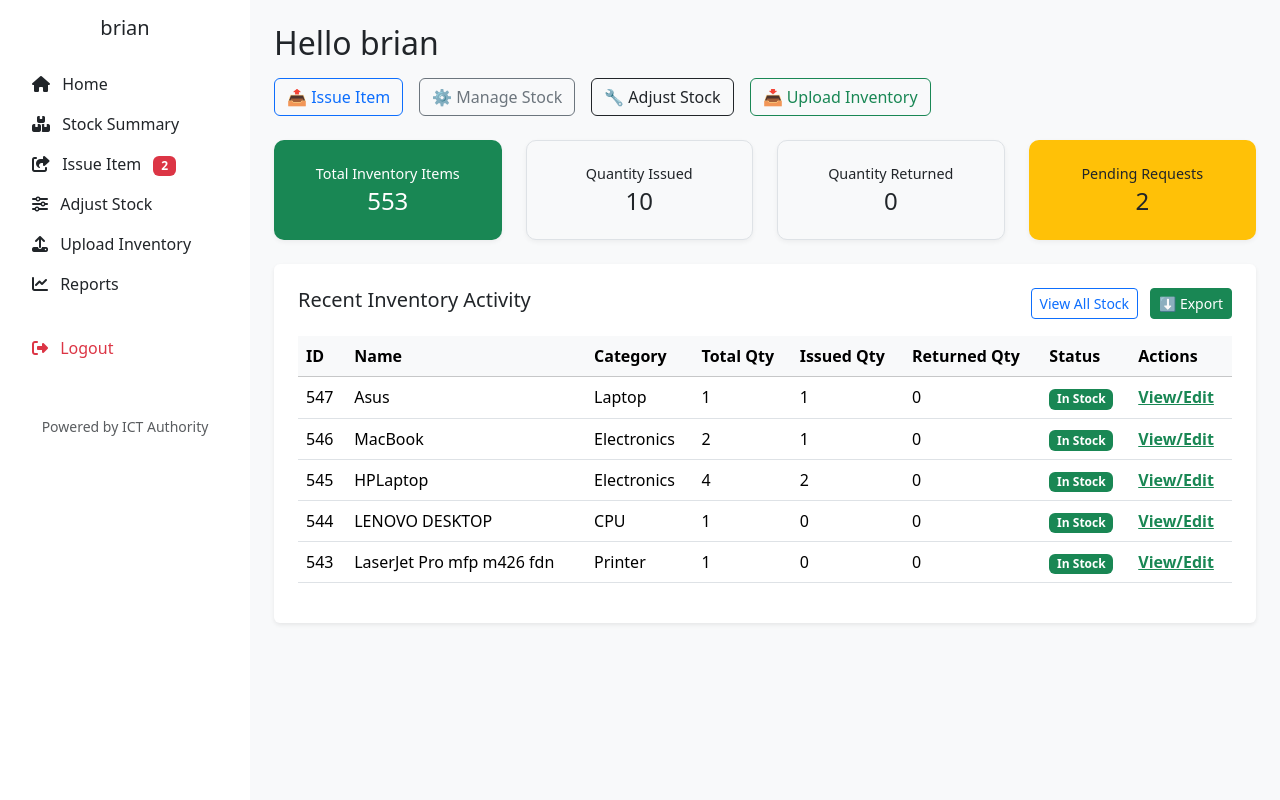
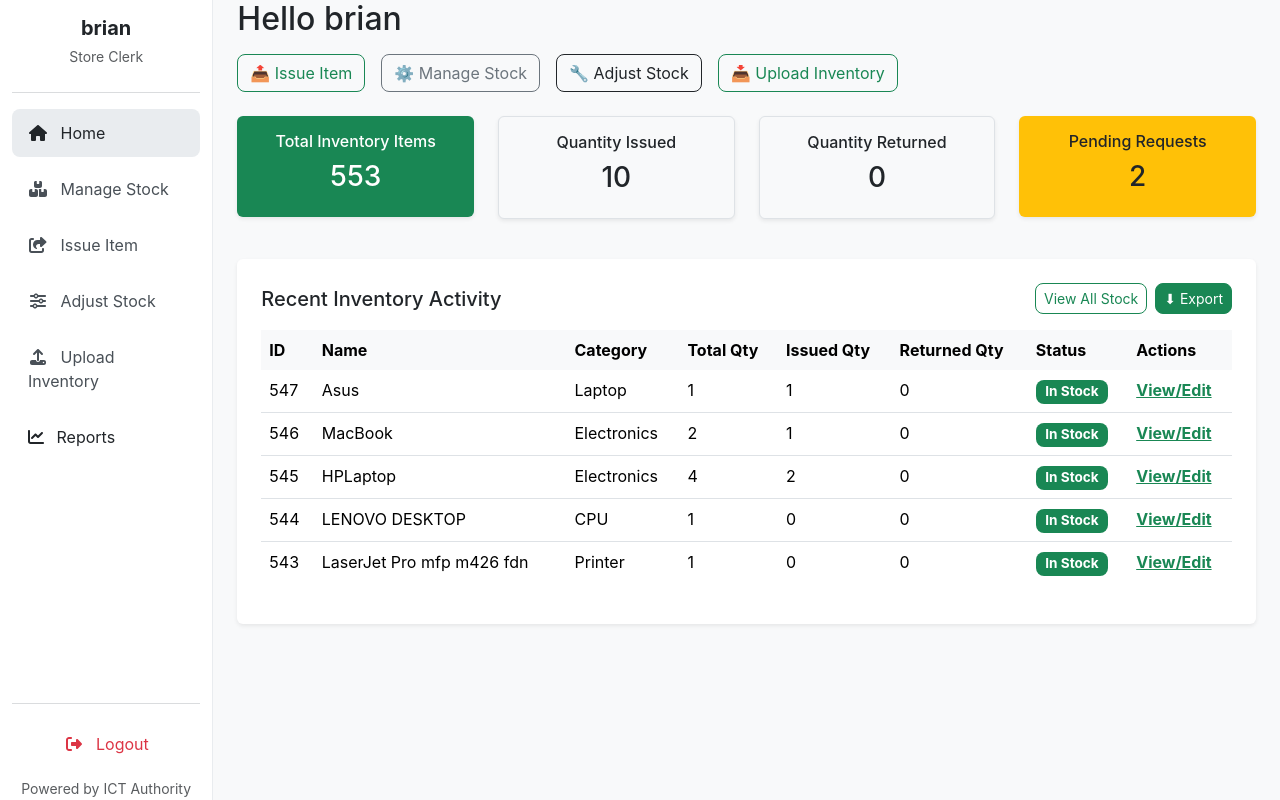
Before and after one commit to Kagoiza/inventory-management-system, a Django app: page /store_clerk_dashboard/ in a window 1280 px wide. Run offline with Django 5.2, Linux system fonts and the light colour scheme; a user stored in the database is signed in; data comes from the database, SQL or seed files in the repository; both versions use the stored data as it was after the commit.

Commit message:
Added [Store Clerk unified styling and Responsive Display]

```diff
--- a/invent/templates/invent/base_store_clerk.html
+++ b/invent/templates/invent/base_store_clerk.html
@@ -32,41 +32,43 @@
             font-family: 'Inter', sans-serif; /* Assuming Inter font for consistency */
             background-color: #f8f9fa; /* Light background */
         }
-        .sidebar {
+        /* Sidebar styling - now applied to the Bootstrap column classes */
+        .sidebar-wrapper {
             background-color: #ffffff; /* White sidebar background */
             color: #343a40; /* Dark text for sidebar */
             border-right: 1px solid #e9ecef; /* Light border */
-            position: fixed;
-            height: 100vh;
-            width: 250px;
-            padding: 1.5rem;
+            /* Removed fixed position and width - handled by Bootstrap grid */
+            /* Add min-vh-100 to ensure it takes full viewport height */
+            min-height: 100vh;
+            /* Flexbox for content distribution */
             display: flex;
             flex-direction: column;
             justify-content: space-between; /* Pushes logout/ICT Authority to bottom */
             z-index: 1000; /* Ensure sidebar is above other content */
         }
-        .sidebar .nav-link {
+        .sidebar-wrapper .nav-link {
             color: #495057; /* Slightly lighter dark for links */
             padding: 0.75rem 1rem;
             border-radius: 0.5rem; /* Rounded corners for links */
             transition: background-color 0.2s ease, color 0.2s ease;
         }
-        .sidebar .nav-link:hover, .sidebar .nav-link.active {
+        .sidebar-wrapper .nav-link:hover, .sidebar-wrapper .nav-link.active {
             background-color: #e9ecef; /* Light grey on hover/active */
             color: #212529; /* Darker text on hover/active */
         }
-        .sidebar .nav-link.text-danger {
+        .sidebar-wrapper .nav-link.text-danger {
             color: #dc3545 !important; /* Red for logout */
         }
-        .sidebar .nav-link.text-danger:hover {
+        .sidebar-wrapper .nav-link.text-danger:hover {
             background-color: #dc3545;
             color: #fff !important;
         }
-        .main-content {
-            margin-left: 250px; /* Offset for fixed sidebar */
+        /* Main content margin removed, handled by Bootstrap grid */
+        /* .main-content {
+            margin-left: 250px;
             padding: 1.5rem;
-            flex-grow: 1; /* Allow main content to take remaining space */
-        }
+            flex-grow: 1;
+        } */
         .card {
             border-radius: 0.75rem; /* More rounded cards */
             border: none; /* No default border */
@@ -117,18 +119,45 @@
             border-color: rgba(var(--bs-primary-rgb), 0.5); /* Use primary-rgb for focus color */
             box-shadow: 0 0 0 0.25rem rgba(var(--bs-primary-rgb), 0.25); /* Use primary-rgb for focus shadow */
         }
+
+        /* Responsive adjustments for smaller screens */
+        @media (max-width: 767.98px) { /* Below medium breakpoint */
+            .sidebar-wrapper {
+                position: relative; /* Sidebar becomes relative, stacks normally */
+                min-height: auto; /* Height adapts to content */
+                border-right: none;
+                border-bottom: 1px solid #e9ecef;
+            }
+            .navbar-toggler-fixed {
+                position: fixed;
+                top: 1rem;
+                left: 1rem;
+                z-index: 1050; /* Above sidebar */
+            }
+        }
     </style>
 </head>
 <body>
-    <div class="d-flex">
-        <div class="sidebar">
+    <div class="container-fluid"> {# Use container-fluid for full width #}
+        <div class="row">
+            {# Navbar Toggler for small screens (optional, but recommended for mobile) #}
+            <nav class="navbar navbar-expand-md d-md-none navbar-light bg-light">
+                <div class="container-fluid">
+                    <button class="navbar-toggler" type="button" data-bs-toggle="collapse" data-bs-target="#sidebarMenu" aria-controls="sidebarMenu" aria-expanded="false" aria-label="Toggle navigation">
+                        <span class="navbar-toggler-icon"></span>
+                    </button>
+                    <a class="navbar-brand me-auto" href="#">Store Clerk</a>
+                </div>
+            </nav>
+
+            {# Sidebar Column #}
+            {# d-md-block makes it block on medium and up, collapse makes it hidden on small unless toggled #}
+            <nav id="sidebarMenu" class="col-md-3 col-lg-2 d-md-block sidebar-wrapper collapse show"> {# Added 'show' to make it visible by default on larger screens #}
+                <div class="position-sticky pt-3 h-100 d-flex flex-column"> {# h-100 and d-flex flex-column added here #}
                     <div>
                         <div class="text-center mb-4">
-                    {# Use a static logo if available. Ensure your STATICFILES_DIRS and STATIC_URL are set in settings.py #}
-                    {# and you have run 'python manage.py collectstatic' #}
-                    {# <img src="{% static 'invent/images/logo.png' %}" alt="Company Logo" class="img-fluid mb-2" style="max-width: 100px;"> #}
-                    <h5 class="fw-bold mb-1 text-dark">{{ user.first_name|default:user.username }}</h5> {# Display username or first name #}
-                    <small class="text-muted">Store Clerk</small> {# Role identifier #}
+                            <h5 class="fw-bold mb-1 text-dark">{{ user.first_name|default:user.username }}</h5>
+                            <small class="text-muted">Store Clerk</small>
                         </div>
                         <hr class="border-secondary opacity-25" />
                         <ul class="nav flex-column">
@@ -139,7 +168,7 @@
                             </li>
                             <li class="nav-item mb-2">
                                 <a class="nav-link {% if request.resolver_match.url_name == 'manage_stock' %}active{% endif %}" href="{% url 'manage_stock' %}">
-                            <i class="fas fa-fw fa-boxes me-2"></i> Stock Summary
+                                    <i class="fas fa-fw fa-boxes me-2"></i> Manage Stock
                                 </a>
                             </li>
                             <li class="nav-item mb-2">
@@ -152,26 +181,22 @@
                                     <i class="fas fa-fw fa-sliders-h me-2"></i> Adjust Stock
                                 </a>
                             </li>
-
                             <li class="nav-item mb-2">
                                 <a class="nav-link {% if request.resolver_match.url_name == 'upload_inventory' %}active{% endif %}" href="{% url 'upload_inventory' %}">
                                     <i class="fas fa-fw fa-upload me-2"></i> Upload Inventory
                                 </a>
-                    </li>
-
-                    <li class="nav-item mb-2">
-                        {# Link to audit logs or reports if available, using primary text color #}
-                        <a class="nav-link" href="#">
-                            <i class="fas fa-fw fa-chart-line me-2"></i> Reports
+                            <li class="nav-item">
+                                <a class="nav-link text-dark" href="{% url 'reports' %}">
+                                    <i class="fas fa-chart-line me-2"></i> Reports
                                 </a>
                             </li>
                         </ul>
                     </div>
-            <div class="text-center pt-3">
+                    <div class="text-center pt-3 mt-auto"> {# mt-auto pushes this div to the bottom #}
                         <hr class="border-secondary opacity-25" />
                         <ul class="nav flex-column">
                             <li class="nav-item mb-2">
-                        <a class="nav-link text-danger" href="{% url 'logout' %}"> {# Assuming a 'logout' URL is defined #}
+                                <a class="nav-link text-danger" href="{% url 'logout' %}">
                                     <i class="fas fa-fw fa-right-from-bracket me-2"></i> Logout
                                 </a>
                             </li>
@@ -179,11 +204,16 @@
                         <small class="text-muted">Powered by ICT Authority</small>
                     </div>
                 </div>
+            </nav>
 
-        <div class="main-content">
+            {# Main Content Column #}
+            <main class="col-md-9 ms-sm-auto col-lg-10 px-md-4">
+                {# Add a top padding for small screens to clear the fixed navbar-toggler if implemented #}
+                <div class="d-md-none pt-4"></div>
                 {% block content %}
                 {# Content from child templates will be inserted here #}
                 {% endblock %}
+            </main>
         </div>
     </div>
 
--- a/invent/templates/invent/store_clerk_dashboard.html
+++ b/invent/templates/invent/store_clerk_dashboard.html
@@ -1,116 +1,54 @@
+{% extends 'invent/base_store_clerk.html' %} {# Extend the responsive base template #}
 {% load static %}
-<!DOCTYPE html>
-<html lang="en">
-<head>
-  <meta charset="UTF-8" />
-  <meta name="viewport" content="width=device-width, initial-scale=1.0" />
-  <title>Store Clerk Dashboard</title>
-  <link href="https://cdn.jsdelivr.net/npm/bootstrap@5.3.3/dist/css/bootstrap.min.css" rel="stylesheet">
-  <link href="https://cdnjs.cloudflare.com/ajax/libs/font-awesome/6.4.0/css/all.min.css" rel="stylesheet">
-  <link rel="stylesheet" href="{% static 'invent/css/store_clerk_dashboard.css' %}">
-</head>
-<body class="bg-light">
-<div class="d-flex">
-  <!-- Sidebar -->
-  <div class="bg-white text-dark p-3 vh-100" style="width: 250px;">
-    <div class="text-center mb-4">
-      <h5>{{ user.first_name|default:user.username }}</h5>
-    </div>
-    <ul class="nav flex-column">
-      <li class="nav-item">
-        <a class="nav-link text-dark" href="{% url 'store_clerk_dashboard' %}">
-          <i class="fas fa-home me-2"></i> Home
-        </a>
-      </li>
-      <li class="nav-item">
-        <a class="nav-link text-dark" href="{% url 'manage_stock' %}">
-          <i class="fas fa-boxes-stacked me-2"></i> Stock Summary
-        </a>
-      </li>
-      <li class="nav-item">
-        <a class="nav-link text-dark" href="{% url 'issue_item' %}">
-          <i class="fas fa-share-square me-2"></i> Issue Item
-          {% if pending_requests_count %}
-            <span class="badge bg-danger ms-2">{{ pending_requests_count }}</span>
-          {% endif %}
-        </a>
-      </li>
-      <li class="nav-item">
-        <a class="nav-link text-dark" href="{% url 'adjust_stock' %}">
-          <i class="fas fa-sliders-h me-2"></i> Adjust Stock
-        </a>
-      </li>
-      <li class="nav-item">
-        <a class="nav-link text-dark" href="{% url 'upload_inventory' %}">
-          <i class="fas fa-upload me-2"></i> Upload Inventory
-        </a>
-      </li>
 
-      <li class="nav-item">
-        <a class="nav-link text-dark" href="{% url 'reports' %}">
-          <i class="fas fa-chart-line me-2"></i> Reports
-        </a>
-      </li>
-      <li class="nav-item mt-4">
-        <a class="nav-link text-danger" href="{% url 'logout' %}">
-          <i class="fas fa-sign-out-alt me-2"></i> Logout
-        </a>
-      </li>
-    </ul>
-    <div class="mt-5 text-center small text-muted">
-      Powered by ICT Authority
-    </div>
-  </div>
+{% block title %}Store Clerk Dashboard{% endblock %} {# Set page title #}
 
-  <!-- Main Content -->
-  <div class="flex-grow-1 p-4">
+{% block content %} {# Content for the main area #}
     <h2 class="mb-3">Hello {{ user.first_name|default:user.username }}</h2>
 
-    <div class="d-flex gap-3 mb-4">
+    <div class="d-flex flex-wrap gap-3 mb-4"> {# flex-wrap to stack buttons on small screens #}
         <a class="btn btn-outline-primary" href="{% url 'issue_item' %}">📤 Issue Item</a>
         <a class="btn btn-outline-secondary" href="{% url 'manage_stock' %}">⚙️ Manage Stock</a>
         <a class="btn btn-outline-dark" href="{% url 'adjust_stock' %}">🔧 Adjust Stock</a>
         <a class="btn btn-outline-success" href="{% url 'upload_inventory' %}">📥 Upload Inventory</a>
-
     </div>
 
-    <!-- Stat Cards -->
     <div class="row text-center mb-4">
-      <div class="col">
-        <div class="dashboard-card bg-success text-white">
+        <div class="col-sm-6 col-md-3 mb-3"> {# Responsive columns for cards #}
+            <div class="dashboard-card bg-success text-white p-3 rounded shadow-sm"> {# Added p-3, rounded, shadow-sm #}
                 <h6>Total Inventory Items</h6>
                 <h3>{{ total_items }}</h3>
             </div>
         </div>
-      <div class="col">
-        <div class="dashboard-card bg-light border">
+        <div class="col-sm-6 col-md-3 mb-3">
+            <div class="dashboard-card bg-light border p-3 rounded shadow-sm">
                 <h6>Quantity Issued</h6>
                 <h3>{{ items_issued }}</h3>
             </div>
         </div>
-      <div class="col">
-        <div class="dashboard-card bg-light border">
+        <div class="col-sm-6 col-md-3 mb-3">
+            <div class="dashboard-card bg-light border p-3 rounded shadow-sm">
                 <h6>Quantity Returned</h6>
                 <h3>{{ items_returned }}</h3>
             </div>
         </div>
-      <div class="col">
-        <div class="dashboard-card bg-warning text-dark">
+        <div class="col-sm-6 col-md-3 mb-3">
+            <div class="dashboard-card bg-warning text-dark p-3 rounded shadow-sm">
                 <h6>Pending Requests</h6>
                 <h3>{{ pending_requests_count }}</h3>
             </div>
         </div>
     </div>
 
-    <!-- Recent Activity Table -->
     <div class="bg-white p-4 rounded shadow-sm mb-4">
-      <div class="d-flex justify-content-between mb-3">
-        <h5>Recent Inventory Activity</h5>
-        <div>
-          <a href="{% url 'manage_stock' %}" class="btn btn-sm btn-outline-primary me-2">View All Stock</a>
+        <div class="d-flex justify-content-between align-items-center mb-3 flex-wrap"> {# flex-wrap for header on small screens #}
+            <h5 class="mb-2 mb-sm-0">Recent Inventory Activity</h5> {# Added margin bottom for small screens #}
+            <div class="d-flex gap-2"> {# Use gap-2 for spacing #}
+                <a href="{% url 'manage_stock' %}" class="btn btn-sm btn-outline-primary">View All Stock</a>
                 <button class="btn btn-sm btn-success">⬇ Export</button>
             </div>
         </div>
+        <div class="table-responsive"> {# Make table responsive #}
             <table class="table table-hover">
                 <thead class="table-light">
                     <tr>
@@ -155,7 +93,8 @@
             </table>
         </div>
     </div>
-</div>
-<script src="https://cdn.jsdelivr.net/npm/bootstrap@5.3.3/dist/js/bootstrap.bundle.min.js"></script>
-</body>
-</html>
+{% endblock %}
+
+{% block extra_js %}
+{# Any page-specific JavaScript can go here #}
+{% endblock %}
```
Also changed, not shown: db.sqlite3. Lines whose indentation alone changed are shown as unchanged.
